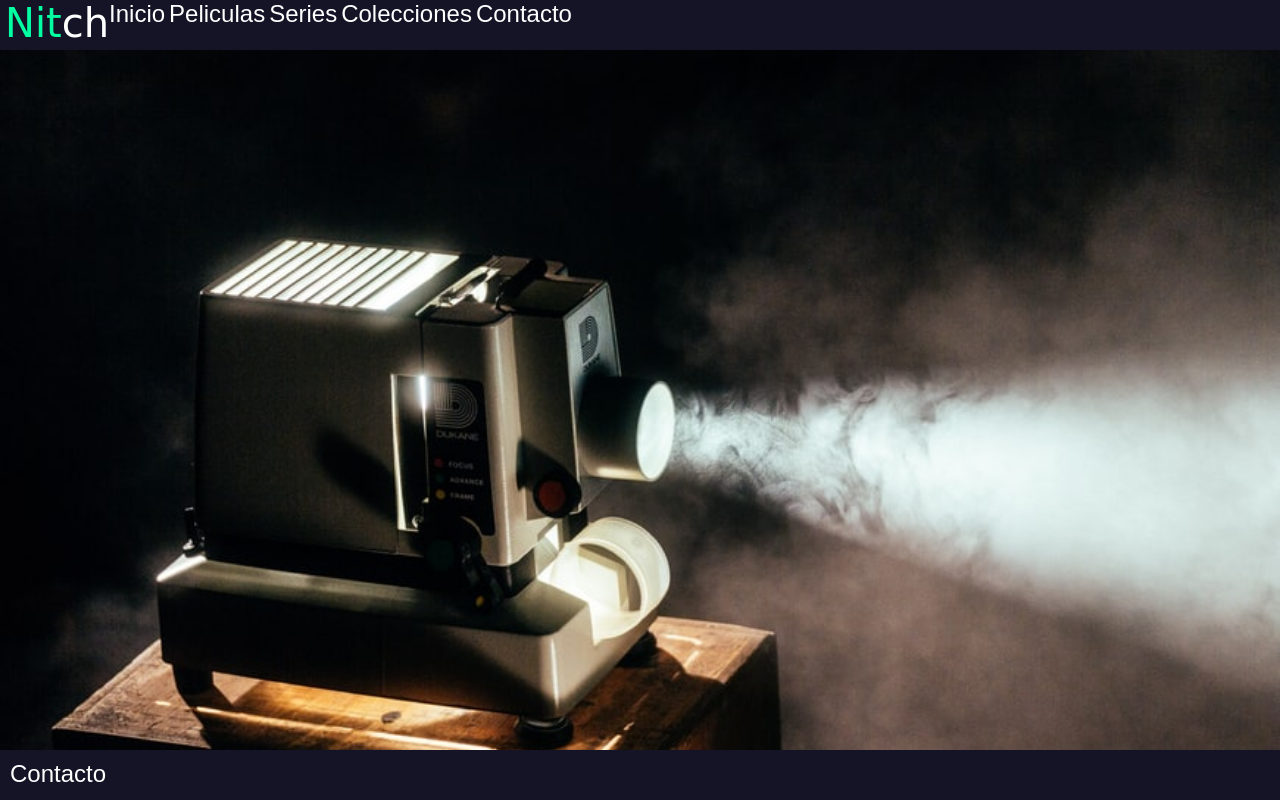
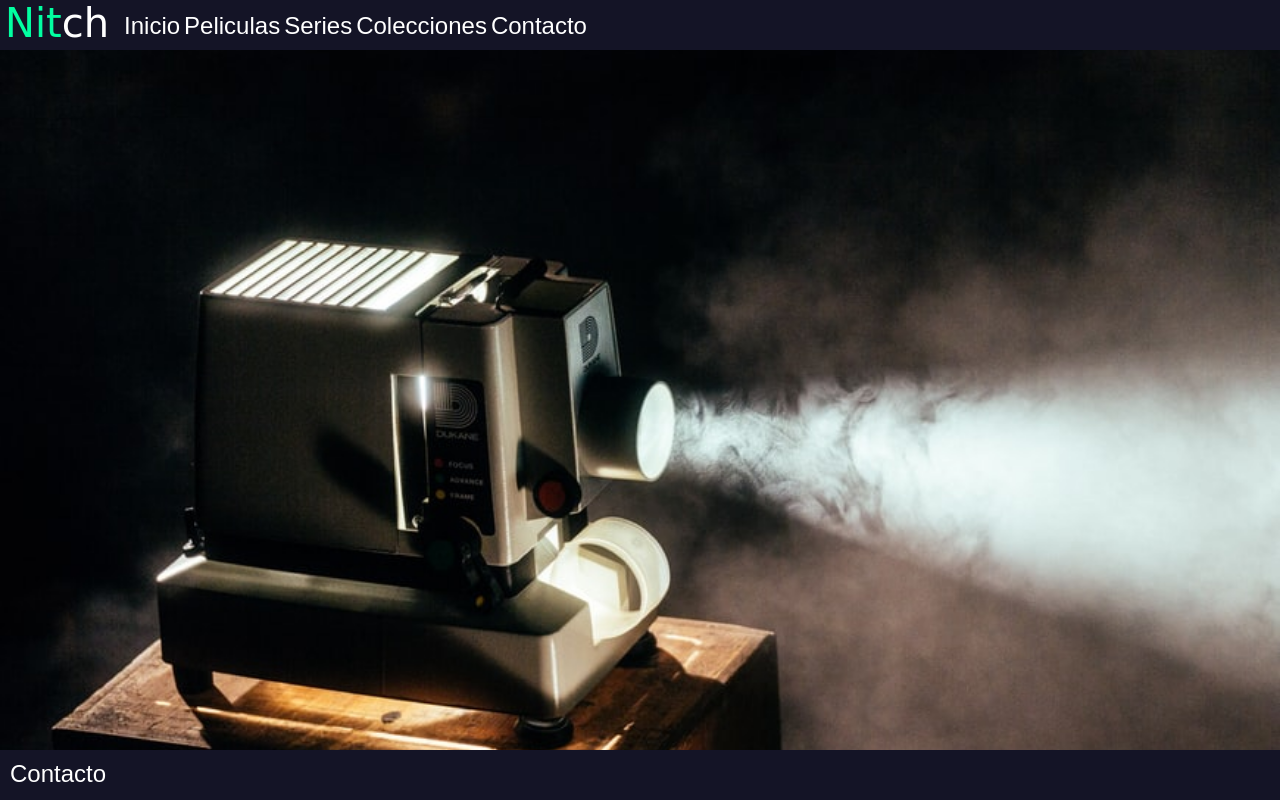
Before and after one commit to marianoguggiana/entrega-01-guggiana, a plain HTML site: page paginas/series.html in a window 1280 px wide. Drawn offline with Linux system fonts and the light colour scheme; a web font is replaced by a local one.

Commit message:
Update series.html

```diff
--- a/paginas/series.html
+++ b/paginas/series.html
@@ -15,7 +15,7 @@
         <nav>
             <div class="menu">
                 <a href="../index.html"><span class="logo">Nit<span class="logo--specialcolor">ch</span></span></a>
-            <ul>
+            <ul class="menu--padding">
                 <li><a href="../index.html">Inicio</a></li>
                 <li><a href="./peliculas.html">Peliculas</a></li>
                 <li><a href="./series.html">Series</a></li>
```
